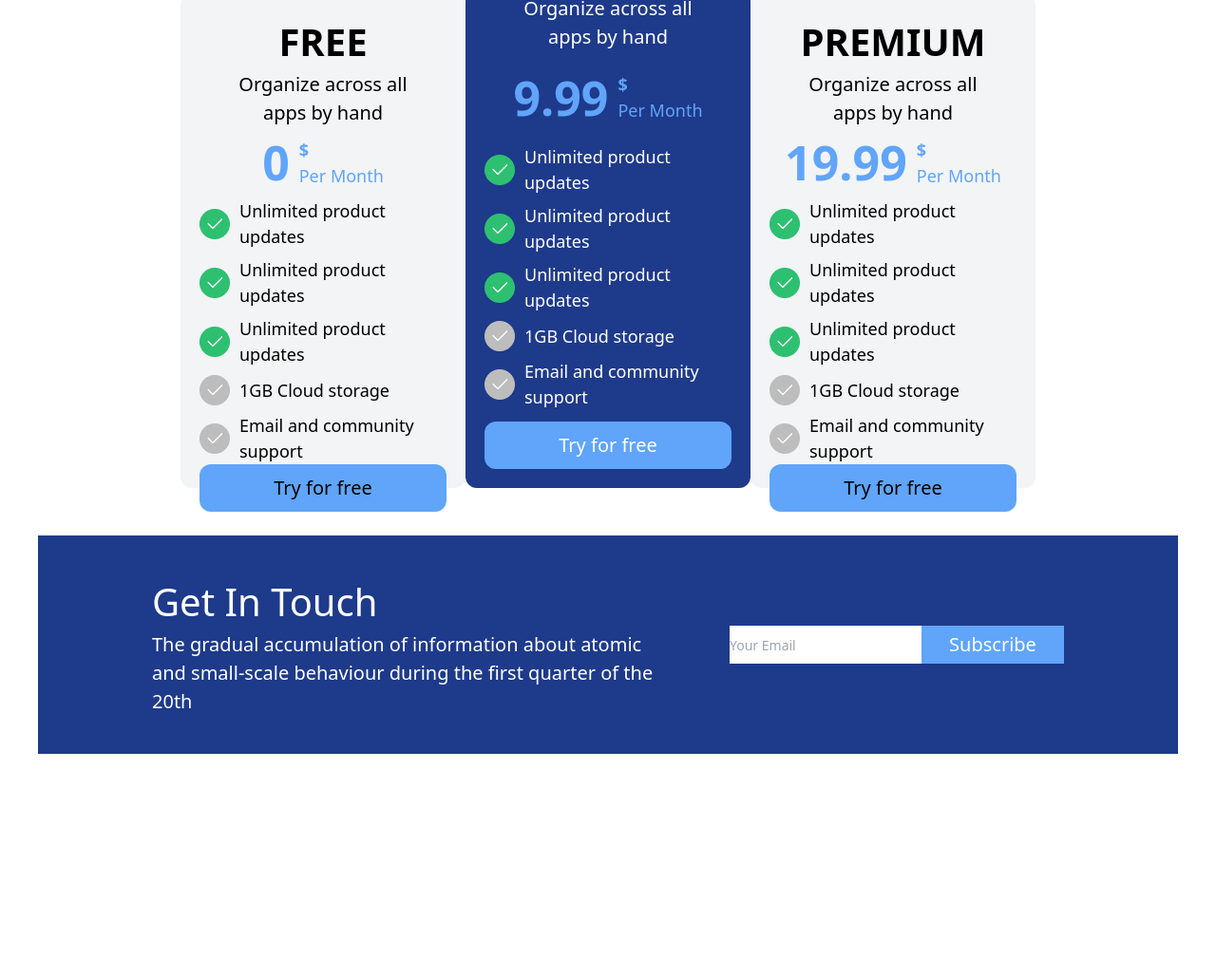
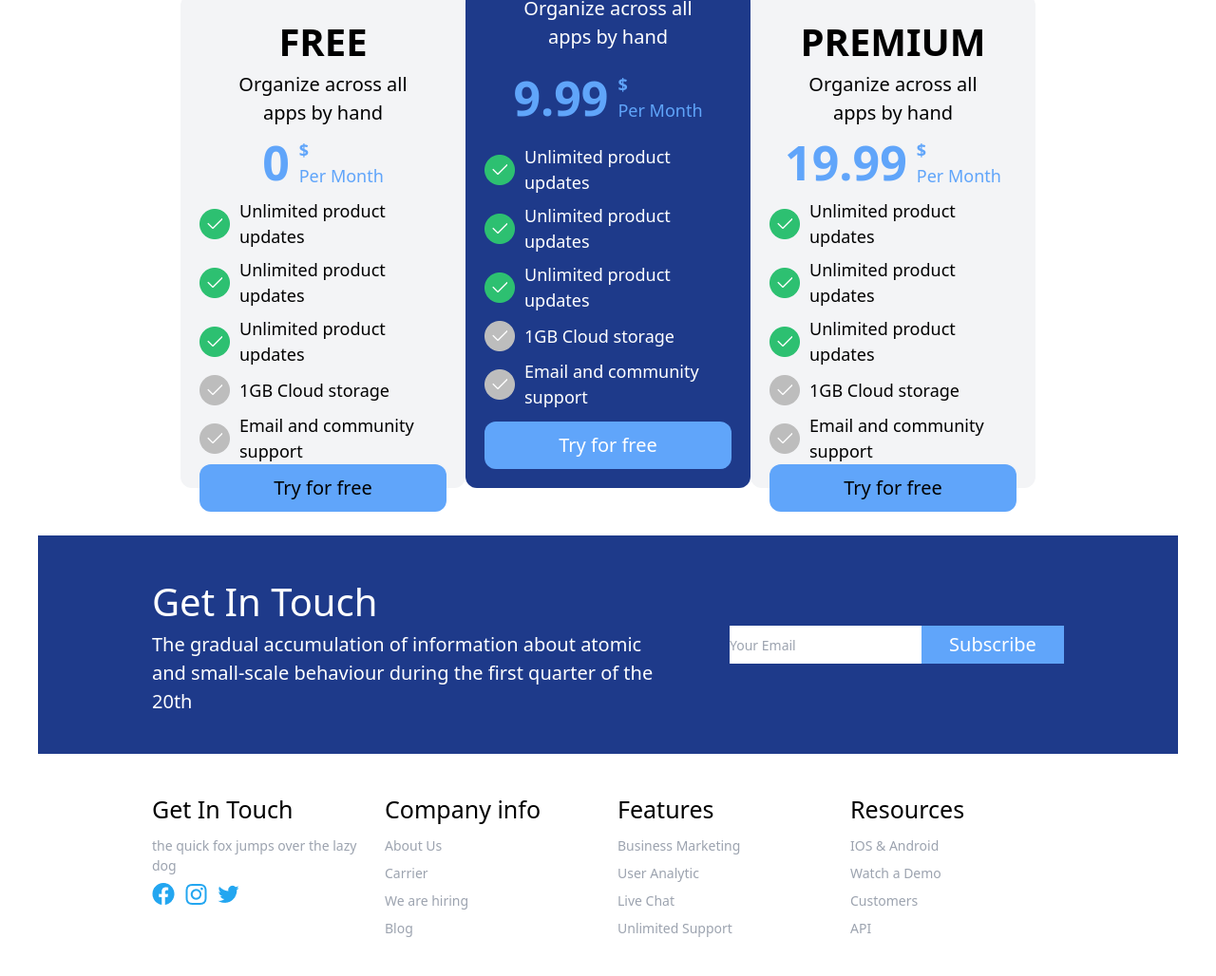
Before and after one commit to Firdavs001-hue/git4-w, a website: page src/index.html in a window 1280 px wide. Shown: the part 2783-3811 px from the top of the page at 95% size. Before the commit the page ends 3577 px from the top, so only its background shows below. Drawn offline with nearby package versions, Linux system fonts and the light colour scheme; files that its build step writes are made by us from their sources.

Commit message:
section 6

```diff
--- a/src/index.html
+++ b/src/index.html
@@ -356,6 +356,40 @@
                 </div>
 
             </section>
+
+            <!--Section 6-->
+            <section class="w-[80%] m-auto py-[40px] flex flex-col gap-[20px] lg:flex-row lg:justify-between">
+                <div class="w-[260px] flex flex-col gap-[8px]">
+                    <h3 class="text-[25px] ">Get In Touch</h3>
+                    <p class="text-[14px] text-gray-400">the quick fox jumps over the lazy dog</p>
+                    <div class="flex gap-[10px] items-center">
+                        <img src="./facebook.png" alt="">
+                        <img src="./instagram.png" alt="">
+                        <img src="./ant-design_twitter-outlined.png" alt="">
+                    </div>
+                </div>
+                <div class="w-[260px] flex flex-col gap-[8px]">
+                    <h3 class="text-[25px] ">Company info</h3>
+                    <p class="text-[14px] text-gray-400">About Us</p>
+                    <p class="text-[14px] text-gray-400">Carrier</p>
+                    <p class="text-[14px] text-gray-400">We are hiring</p>
+                    <p class="text-[14px] text-gray-400">Blog</p>
+                </div>
+                <div class="w-[260px] flex flex-col gap-[8px]">
+                    <h3 class="text-[25px] ">Features</h3>
+                    <p class="text-[14px] text-gray-400">Business Marketing</p>
+                    <p class="text-[14px] text-gray-400">User Analytic</p>
+                    <p class="text-[14px] text-gray-400">Live Chat</p>
+                    <p class="text-[14px] text-gray-400">Unlimited Support</p>
+                </div>
+                <div class="w-[260px] flex flex-col gap-[8px]">
+                    <h3 class="text-[25px] ">Resources</h3>
+                    <p class="text-[14px] text-gray-400">IOS & Android</p>
+                    <p class="text-[14px] text-gray-400">Watch a Demo</p>
+                    <p class="text-[14px] text-gray-400">Customers</p>
+                    <p class="text-[14px] text-gray-400">API</p>
+                </div>
+            </section>
         </main>
     </body>
 </html>
```
